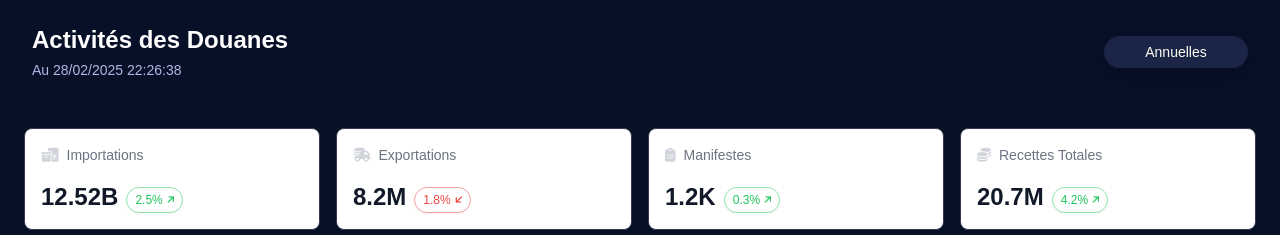
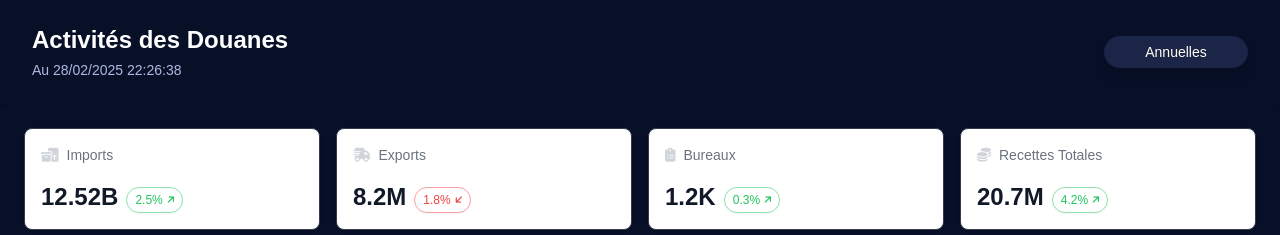
Before and after one commit to Kalixor/djib_2, a React (Vite) app: page / in a window 1280 px wide. Shown: the top 235 px of the page. Built offline with nearby package versions, Linux system fonts and the light colour scheme; a web font is replaced by a local one.

Commit message:
Initial commit from your app

```diff
--- a/src/components/Dashboard.jsx
+++ b/src/components/Dashboard.jsx
@@ -11,24 +11,24 @@ export default function Dashboard({ filters, setFilters }) {
     <main className="p-6">
       <div className="grid grid-cols-1 md:grid-cols-4 gap-4 mb-8 relative" style={{ gridAutoRows: '1fr' }}>
         <KPI
-          title="Importations"
+          title="Imports"
           value="12.52B"
-          isActive={activeKPI === 'Importations'}
-          onClick={() => setActiveKPI(activeKPI === 'Importations' ? null : 'Importations')}
+          isActive={activeKPI === 'Imports'}
+          onClick={() => setActiveKPI(activeKPI === 'Imports' ? null : 'Imports')}
           style={{ gridRow: 'span 2' }}
         />
         <KPI
-          title="Exportations"
+          title="Exports"
           value="8.2M"
-          isActive={activeKPI === 'Exportations'}
-          onClick={() => setActiveKPI(activeKPI === 'Exportations' ? null : 'Exportations')}
+          isActive={activeKPI === 'Exports'}
+          onClick={() => setActiveKPI(activeKPI === 'Exports' ? null : 'Exports')}
           style={{ gridRow: 'span 2' }}
         />
         <KPI
-          title="Manifestes"
+          title="Bureaux"
           value="1.2K"
-          isActive={activeKPI === 'Manifestes'}
-          onClick={() => setActiveKPI(activeKPI === 'Manifestes' ? null : 'Manifestes')}
+          isActive={activeKPI === 'Bureaux'}
+          onClick={() => setActiveKPI(activeKPI === 'Bureaux' ? null : 'Bureaux')}
           style={{ gridRow: 'span 2' }}
         />
         <KPI
--- a/src/components/KPI.jsx
+++ b/src/components/KPI.jsx
@@ -142,9 +142,9 @@ const KPI = ({ title, value, isActive, onClick }) => {
 
   const getIcon = () => {
     switch(title) {
-      case 'Importations': return 'fas fa-boxes-packing'
-      case 'Exportations': return 'fas fa-truck-fast'
-      case 'Manifestes': return 'fas fa-clipboard-list'
+      case 'Imports': return 'fas fa-boxes-packing'
+      case 'Exports': return 'fas fa-truck-fast'
+      case 'Bureaux': return 'fas fa-clipboard-list'
       case 'Recettes Totales': return 'fas fa-coins'
       default: return 'fas fa-circle-info'
     }
@@ -170,19 +170,19 @@ const KPI = ({ title, value, isActive, onClick }) => {
 
   const getSubItems = () => {
     const items = {
-      'Importations': [
+      'Imports': [
         { name: 'Produits agricoles', value: 4.2 },
         { name: 'Matériel industriel', value: 3.8 },
         { name: 'Produits chimiques', value: 2.5 },
         { name: 'Autres', value: 2.0 }
       ],
-      'Exportations': [
+      'Exports': [
         { name: 'Textiles', value: 3.0 },
         { name: 'Produits pétroliers', value: 2.5 },
         { name: 'Métaux', value: 1.7 },
         { name: 'Autres', value: 1.0 }
       ],
-      'Manifestes': [
+      'Bureaux': [
         { name: 'Maritimes', value: 800 },
         { name: 'Aériens', value: 300 },
         { name: 'Terrestres', value: 100 }
@@ -288,9 +288,9 @@ const KPI = ({ title, value, isActive, onClick }) => {
   }
 
  	const variations = {
-    'Importations': { value: 2.5, trend: 'up' },
-    'Exportations': { value: 1.8, trend: 'down' },
-    'Manifestes': { value: 0.3, trend: 'up' },
+    'Imports': { value: 2.5, trend: 'up' },
+    'Exports': { value: 1.8, trend: 'down' },
+    'Bureaux': { value: 0.3, trend: 'up' },
     'Recettes Totales': { value: 4.2, trend: 'up' }
   }
 
```
